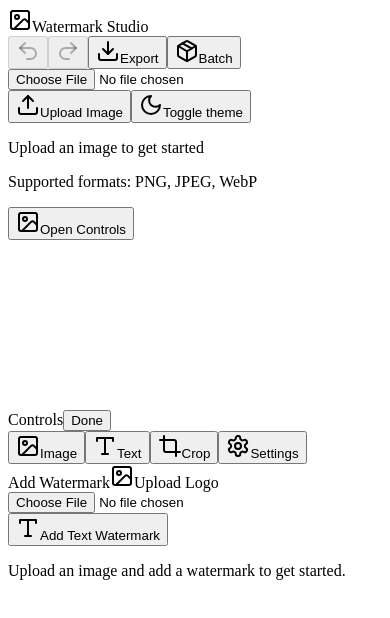
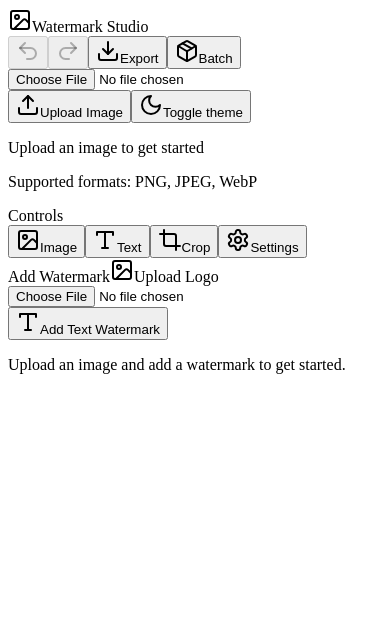
Before and after one commit to elegant-codes/free-watermark-no-ads, a React (Vite) app: page / in a window 390 px wide. Shown: the top 618 px of the page. Built offline with nearby package versions, Linux system fonts and the light colour scheme; the HTML template or start-up script is replaced by a standard one.

Commit message:
fix: replace mobile bottom sheet with fixed bottom bar
Mobile controls are now a permanently visible fixed bar at the bottom
(h-[38vh]) instead of a slide-up sheet. Layout uses column direction:
canvas on top, controls bar below. No animation, no backdrop, always
visible.

```diff
--- a/src/App.tsx
+++ b/src/App.tsx
@@ -1,4 +1,4 @@
-import { useCallback, useEffect, useRef, useState } from 'react'
+import { useEffect } from 'react'
 import { Undo2, Redo2, Image as ImageIcon } from 'lucide-react'
 import { Button } from '@/components/ui/button'
 import { useTheme } from '@/hooks/useTheme'
@@ -57,113 +57,21 @@
   )
 }
 
-function MobileBottomSheet() {
-  const [expanded, setExpanded] = useState(false)
-  const layers = useWatermarkStore((s) => s.layers)
+function MobileFixedBar() {
   const isCropping = useWatermarkStore((s) => s.crop.isCropping)
-  const sheetRef = useRef<HTMLDivElement>(null)
-  const startY = useRef(0)
-  const [dragOffset, setDragOffset] = useState(0)
-
-  const handleTouchStart = useCallback((e: React.TouchEvent) => {
-    startY.current = e.touches[0].clientY
-  }, [])
-
-  const handleTouchMove = useCallback(
-    (e: React.TouchEvent) => {
-      const dy = e.touches[0].clientY - startY.current
-      setDragOffset(Math.max(0, dy))
-    },
-    []
-  )
-
-  const handleTouchEnd = useCallback(
-    (e: React.TouchEvent) => {
-      const dy = e.changedTouches[0].clientY - startY.current
-      if (dy > 100) {
-        setExpanded(false)
-      }
-      setDragOffset(0)
-    },
-    []
-  )
-
-  useEffect(() => {
-    if (layers.length > 0 && !expanded) {
-      setExpanded(true)
-    }
-  }, [layers.length])
-
-  const hasLayers = layers.length > 0
-  const layerCount = layers.length
 
   return (
-    <>
-      {!expanded && (
-        <button
-          className="fixed bottom-4 left-1/2 z-40 -translate-x-1/2 flex items-center gap-2 rounded-full bg-primary px-5 py-3 text-sm font-medium text-primary-foreground shadow-lg active:scale-95 transition-transform"
-          onClick={() => setExpanded(true)}
-        >
-          <ImageIcon className="h-4 w-4" />
-          {hasLayers ? `${layerCount} watermark${layerCount > 1 ? 's' : ''}` : 'Open Controls'}
-        </button>
-      )}
-      {expanded && (
-        <div
-          className="fixed inset-0 z-40 bg-black/30"
-          onClick={() => setExpanded(false)}
-        />
-      )}
-      <div
-        ref={sheetRef}
-        className="fixed bottom-0 left-0 right-0 z-50 transition-transform duration-300 ease-out"
-        style={{
-          transform: expanded
-            ? `translateY(${dragOffset}px)`
-            : 'translateY(100%)',
-        }}
-      >
-        <div className="rounded-t-2xl border bg-background shadow-2xl safe-bottom">
-          <div className="flex items-center justify-center py-2">
-            <div
-              className="h-1.5 w-12 cursor-grab rounded-full bg-muted-foreground/30 active:cursor-grabbing"
-              onTouchStart={handleTouchStart}
-              onTouchMove={handleTouchMove}
-              onTouchEnd={handleTouchEnd}
-              onMouseDown={(e) => {
-                startY.current = e.clientY
-                const onMove = (me: MouseEvent) => {
-                  setDragOffset(Math.max(0, me.clientY - startY.current))
-                }
-                const onUp = (ue: MouseEvent) => {
-                  if (ue.clientY - startY.current > 100) setExpanded(false)
-                  setDragOffset(0)
-                  document.removeEventListener('mousemove', onMove)
-                  document.removeEventListener('mouseup', onUp)
-                }
-                document.addEventListener('mousemove', onMove)
-                document.addEventListener('mouseup', onUp)
-              }}
-            />
+    <div className="flex h-[38vh] shrink-0 flex-col border-t bg-background safe-bottom">
+      <div className="flex items-center justify-between border-b px-3 py-1.5">
+        <span className="text-xs font-medium">
+          Controls
+          {isCropping && <span className="ml-2 text-xs text-blue-500">(Crop mode)</span>}
+        </span>
       </div>
-          <div className="flex items-center justify-between px-4 pb-1">
-            <span className="text-xs font-medium text-muted-foreground">
-              Controls
-              {isCropping && <span className="ml-2 text-blue-500">(Crop mode)</span>}
-            </span>
-            <button
-              className="text-xs text-muted-foreground hover:text-foreground"
-              onClick={() => setExpanded(false)}
-            >
-              Done
-            </button>
-          </div>
-          <div className="max-h-[55vh] overflow-y-auto px-1 pb-4">
+      <div className="flex-1 overflow-y-auto px-1 pb-2">
         <ControlPanel />
       </div>
     </div>
-      </div>
-    </>
   )
 }
 
@@ -213,12 +121,21 @@
   return (
     <div className="flex h-screen flex-col bg-background">
       <Header />
+      {isMobile ? (
+        <div className="flex flex-1 flex-col overflow-hidden">
+          <main className="flex min-w-0 flex-1 p-3">
+            <WatermarkCanvas />
+          </main>
+          <MobileFixedBar />
+        </div>
+      ) : (
         <div className="flex flex-1 overflow-hidden">
           <main className="flex min-w-0 flex-1 p-3">
             <WatermarkCanvas />
           </main>
-        {isMobile ? <MobileBottomSheet /> : <DesktopSidebar />}
+          <DesktopSidebar />
         </div>
+      )}
     </div>
   )
 }
```
Lines whose indentation alone changed are shown as unchanged.
